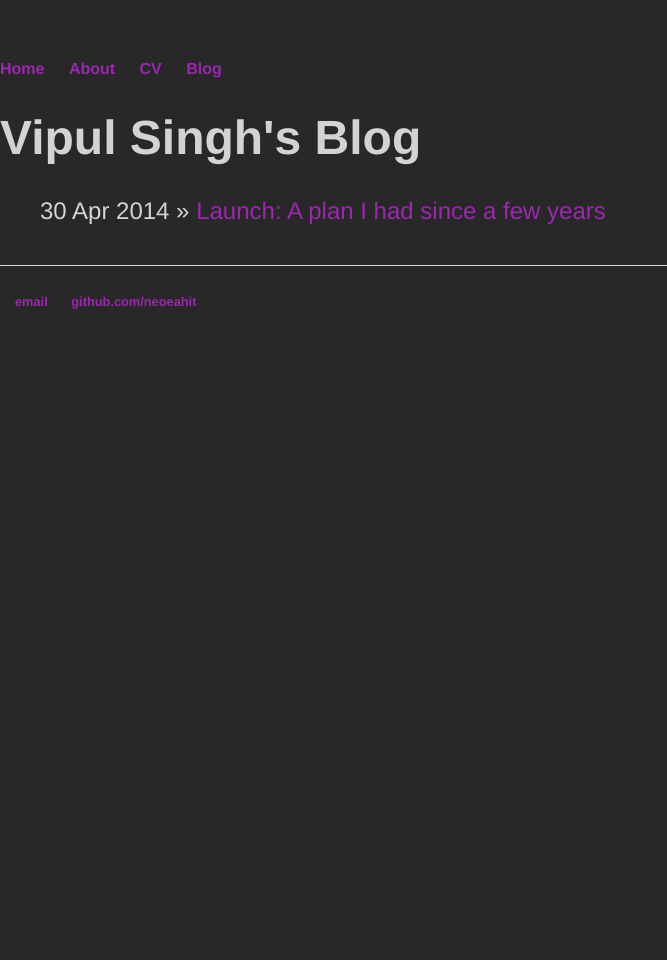
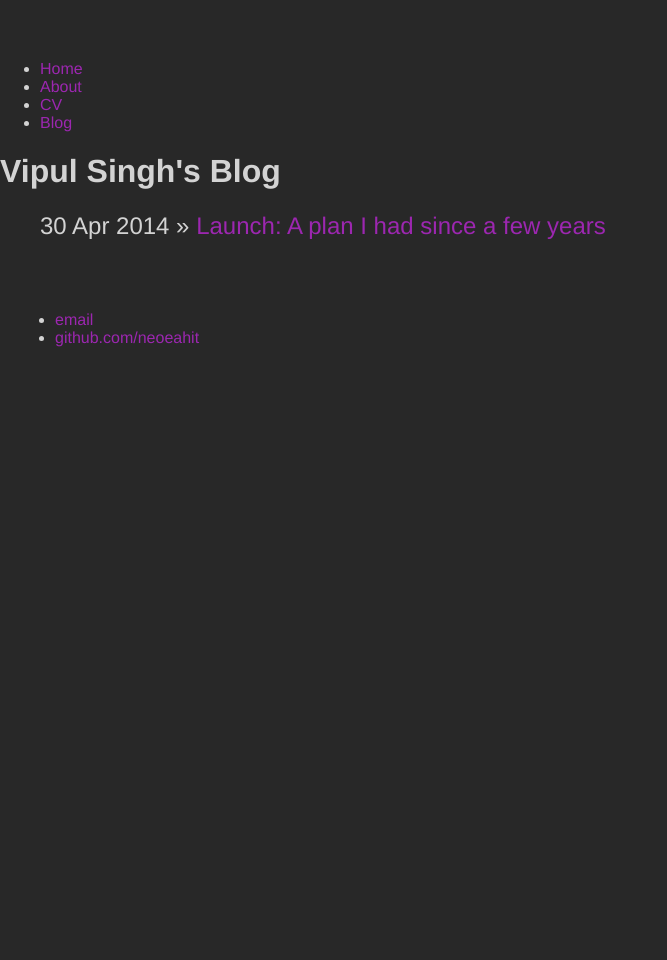
Before and after one commit to neoeahit/old.github.io, a Jekyll site: the page built from blog/index.html, in a window 1280 px wide. Shown: the whole page, without its empty margins (0-667 px from the left). Built offline with Jekyll 4.4.1, drawn with Linux system fonts in a browser that asks for light colours.

Commit message:
Update main.css
refactoring

```diff
--- a/css/main.css
+++ b/css/main.css
@@ -2,35 +2,13 @@
     margin: 60px auto;
     width: 70%;
 }
-nav ul, footer ul {
-    font-family:'Helvetica', 'Arial', 'Sans-Serif';
-    padding: 0px;
-    list-style: none;
-    font-weight: bold;
-}
-nav ul li, footer ul li {
-    display: inline;
-    margin-right: 20px;
-}
+
 a {
     text-decoration: none;
     color: #999;
 }
 a:hover {
     text-decoration: underline;
-}
-h1 {
-    font-size: 3em;
-    font-family:'Helvetica', 'Arial', 'Sans-Serif';
-}
-p {
-    font-size: 1.5em;
-    line-height: 1.4em;
-    color: #333;
-}
-footer {
-    border-top: 1px solid #d5d5d5;
-    font-size: .8em;
 }
 
 ul.posts {
@@ -103,15 +81,6 @@
     line-height: 18px;
 }
 
-.bg-primary {
-    background-color: #333;
-}
-
-.bg-dark {
-    color: #eee;
-    background-color: #222;
-}
-
 .cursive {
     font-family: 'Dancing Script', cursive;
     text-transform: none;
@@ -127,10 +96,6 @@
 
 .text-primary {
     color: #9c27b0;
-}
-
-.modal-content {
-    background-color: #1d1d1d;
 }
 
 section {
```
